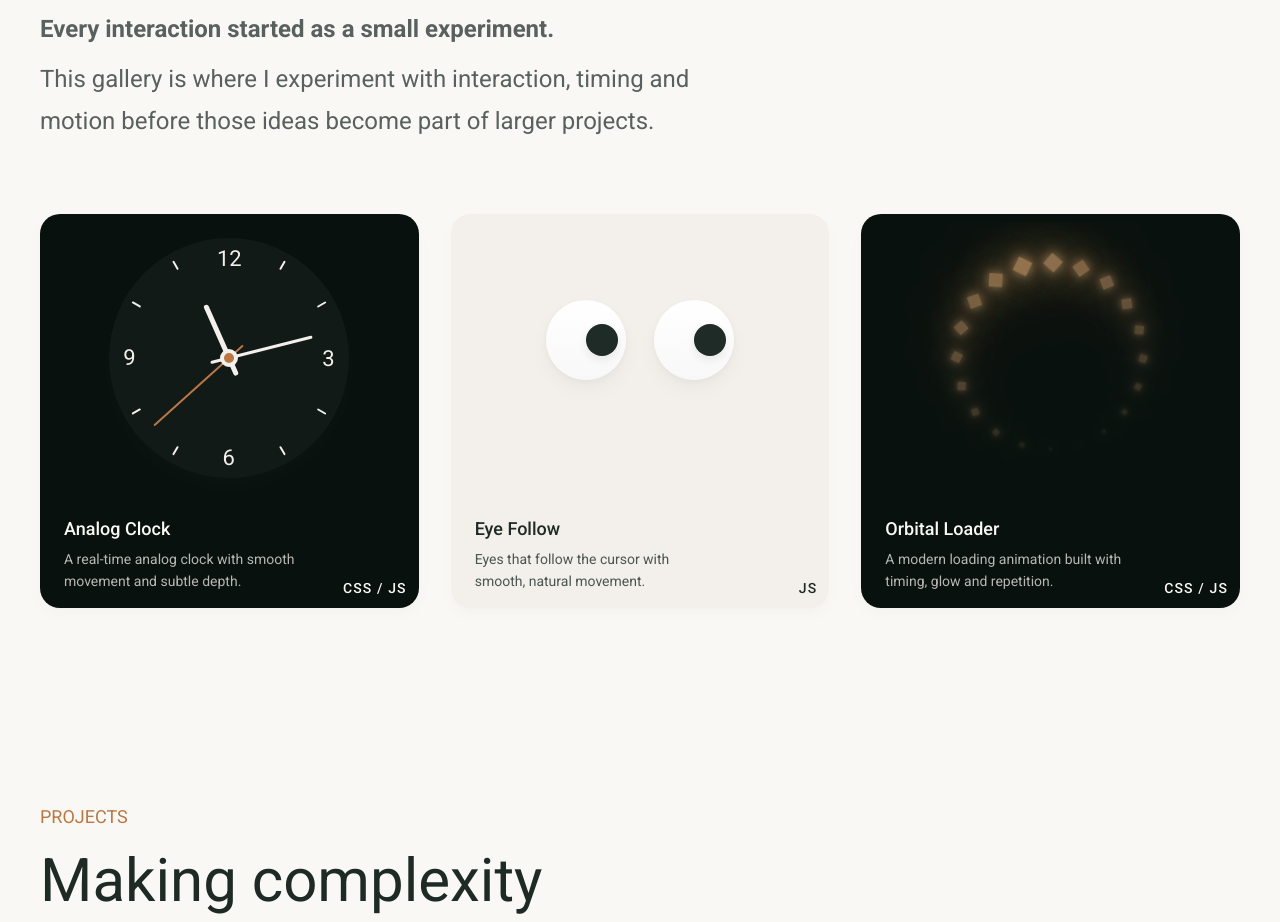
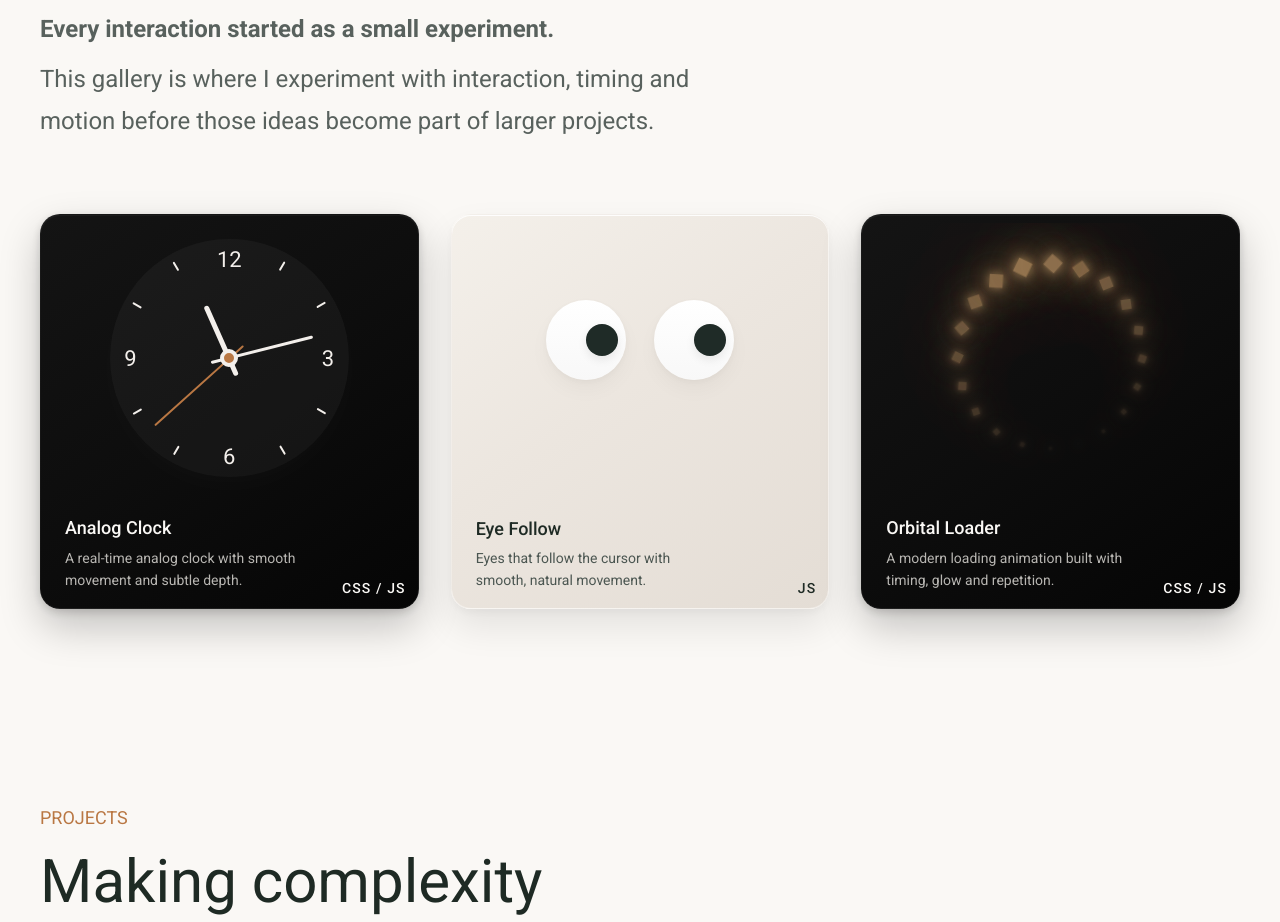
Before and after one commit to Rosuelo996/portfolio, a Next.js app: page / in a window 1280 px wide. Shown: the part 1140-2062 px from the top of the page. Built offline with nearby package versions, Linux system fonts and the light colour scheme.

Commit message:
new gallery cards backgrounds

```diff
--- a/src/app/globals.css
+++ b/src/app/globals.css
@@ -870,7 +870,7 @@ MAIL BUTTON
     background-color 300ms ease,
     color 300ms ease,
     transform 300ms ease;
-    z-index: 2;
+  z-index: 2;
 }
 
 .mail__btn:hover {
@@ -1015,12 +1015,14 @@ GALLERY
 .gallery__item {
   display: flex;
   flex-direction: column;
-  background-color: #f3efeb;
   border-radius: 20px;
   padding: 8px;
+  background: linear-gradient(145deg, #141414 0%, #0d0d0d 50%, #050505 100%);
+  border: 1px solid rgba(255, 255, 255, 0.05);
   box-shadow:
-    0 1px 2px rgba(0, 0, 0, 0.02),
-    0 6px 16px rgba(0, 0, 0, 0.025);
+    inset 0 1px 0 rgba(255, 255, 255, 0.04),
+    0 18px 40px rgba(0, 0, 0, 0.22),
+    0 3px 10px rgba(0, 0, 0, 0.16);
   z-index: 3;
 }
 
@@ -1034,8 +1036,13 @@ GALLERY
   overflow: hidden;
 }
 
-.gallery__item:nth-child(odd) {
-  background-color: #08110e;
+.gallery__item:nth-child(even) {
+  background: linear-gradient(145deg, #f4f0ea 0%, #ece6df 45%, #e4ddd5 100%);
+  border: 1px solid rgba(255, 255, 255, 0.4);
+  box-shadow:
+    inset 0 1px 0 rgba(255, 255, 255, 0.9),
+    0 18px 36px rgba(0, 0, 0, 0.09),
+    0 4px 10px rgba(0, 0, 0, 0.04);
 }
 
 .gallery__content {
@@ -1048,37 +1055,37 @@ GALLERY
   font-weight: 500;
   line-height: 1.2;
   margin-bottom: 8px;
+  color: #faf8f5;
+}
+
+.gallery__item:nth-child(even) .gallery__title {
   color: #1e2a24;
-}
-
-.gallery__item:nth-child(odd) .gallery__title {
-  color: #faf8f5;
 }
 
 .gallery__description {
   max-width: 240px;
   font-size: 14px;
   line-height: 1.6;
+  color: #b9b7b3;
+}
+
+.gallery__item:nth-child(even) .gallery__description {
   color: #4b5651;
-}
-
-.gallery__item:nth-child(odd) .gallery__description {
-  color: #b9b7b3;
 }
 
 .gallery__tech {
   position: absolute;
   right: 12px;
   bottom: 12px;
-  color: #1e2a24;
+  color: #faf8f5;
   font-size: 14px;
   font-weight: 500;
   letter-spacing: 0.08em;
   text-transform: uppercase;
 }
 
-.gallery__item:nth-child(odd) .gallery__tech {
-  color: #faf8f5;
+.gallery__item:nth-child(even) .gallery__tech {
+  color: #1e2a24;
 }
 
 @media (max-width: 768px) {
@@ -1440,7 +1447,6 @@ PROJECTS
   margin-top: 80px;
 }
 
-
 .project__grid {
   display: grid;
   grid-template-columns: 1fr;
@@ -1547,7 +1553,6 @@ PROJECTS
   transform: translateY(-2px) scale(1.06);
 }
 
-
 @media (max-width: 768px) {
   .project__card {
     aspect-ratio: 4/3;
@@ -1947,9 +1952,9 @@ MODAL
 .form__item--label {
   font-size: 13px;
   font-weight: 500;
-  letter-spacing: .16em;
+  letter-spacing: 0.16em;
   text-transform: uppercase;
-  color: rgba(250,248,245,.82);
+  color: rgba(250, 248, 245, 0.82);
 }
 
 .form__field {
@@ -1959,14 +1964,13 @@ MODAL
   padding: 0 20px;
   height: 58px;
   background: transparent;
-  border: 1px solid rgba(255,255,255,.12);
+  border: 1px solid rgba(255, 255, 255, 0.12);
   border-radius: 12px;
-  transition:
-    border-color .3s ease,
+  transition: border-color 0.3s ease;
 }
 
 .form__field:focus-within {
-  border-color: #9E7A4D;
+  border-color: #9e7a4d;
 }
 
 .form__field--textarea {
@@ -2011,10 +2015,10 @@ input.form__item--input {
   height: 32px;
 }
 
-textarea.form__item--input{
-  min-height:120px;
-  resize:none;
-  line-height:1.6;
+textarea.form__item--input {
+  min-height: 120px;
+  resize: none;
+  line-height: 1.6;
 }
 
 .form__submit {
@@ -2028,19 +2032,14 @@ textarea.form__item--input{
   font-size: 18px;
   font-weight: 500;
   color: #c79b63;
-  background: linear-gradient(
-  180deg,
-  #d4b180 0%,
-  #c89b63 55%,
-  #be8e55 100%
-);
+  background: linear-gradient(180deg, #d4b180 0%, #c89b63 55%, #be8e55 100%);
   color: #121212;
   border: none;
   border-radius: 14px;
   transition:
     border-color 300ms ease,
     color 300ms ease;
-    transform: 300ms ease;
+  transform: 300ms ease;
 }
 
 .form__submit::before {
@@ -2053,7 +2052,7 @@ textarea.form__item--input{
   background: linear-gradient(
     110deg,
     transparent,
-    rgba(255,255,255,.28),
+    rgba(255, 255, 255, 0.28),
     transparent
   );
   transform: skewX(-25deg);
@@ -2067,8 +2066,7 @@ textarea.form__item--input{
 .form__submit:hover {
   transform: translateY(-1px);
   filter: brightness(1.05);
-  box-shadow:
-    0 14px 28px rgba(0,0,0,.25);
+  box-shadow: 0 14px 28px rgba(0, 0, 0, 0.25);
 }
 
 .modal__close {
@@ -2196,19 +2194,23 @@ textarea.form__item--input{
     padding: 24px 24px;
     overflow: hidden;
   }
+
   .modal__container {
     width: 100%;
     min-height: auto;
     flex-direction: column;
     overflow-y: auto;
   }
+
   .modal__half {
     width: 100%;
     padding: 32px 40px;
   }
+
   .modal__contact {
     order: 1;
   }
+
   .modal__about {
     order: 2;
     justify-content: center;
@@ -2231,12 +2233,14 @@ textarea.form__item--input{
   .modal__subtitle--about {
     font-size: 14px;
   }
+
   .modal__description {
     font-size: 15px;
     line-height: 1.5;
     text-align: center;
     max-width: 500px;
   }
+
   .form__item--label {
     font-size: 15px;
   }
@@ -2245,20 +2249,24 @@ textarea.form__item--input{
     margin: 12px auto;
     height: 48px;
     font-size: 16px;
-
-  }
+  }
+
   .modal__technologies {
     margin: 12px auto;
   }
+
   .modal__languages {
     gap: 12px 40px;
   }
+
   .modal__language {
     padding: 6px;
   }
+
   .form {
     gap: 20px;
   }
+
   .form__item textarea {
     height: 56px;
   }
@@ -2394,7 +2402,12 @@ DARK MODE
 }
 
 .dark .gallery__item {
-  background-color: #121212;
+  background: linear-gradient(145deg, #1b1b1b 0%, #131313 45%, #0b0b0b 100%);
+  border: 1px solid rgba(255, 255, 255, 0.06);
+  box-shadow:
+    inset 0 1px 0 rgba(255, 255, 255, 0.05),
+    0 18px 40px rgba(0, 0, 0, 0.2),
+    0 2px 8px rgba(0, 0, 0, 0.15);
   transition: box-shadow 350ms ease;
 }
 
@@ -2409,7 +2422,7 @@ DARK MODE
   color: #c9ad88;
 }
 
-.dark .gallery__item:nth-child(odd) .gallery__title {
+.dark .gallery__item:nth-child(even) .gallery__title {
   color: #c9ad88;
 }
 
@@ -2417,7 +2430,7 @@ DARK MODE
   color: #f4f2ee;
 }
 
-.dark .gallery__item:nth-child(odd) .gallery__description {
+.dark .gallery__item:nth-child(even) .gallery__description {
   color: #f4f2ee;
 }
 
@@ -2425,7 +2438,7 @@ DARK MODE
   color: #c79b63;
 }
 
-.dark .gallery__item:nth-child(odd) .gallery__tech {
+.dark .gallery__item:nth-child(even) .gallery__tech {
   color: #c79b63;
 }
 
```
